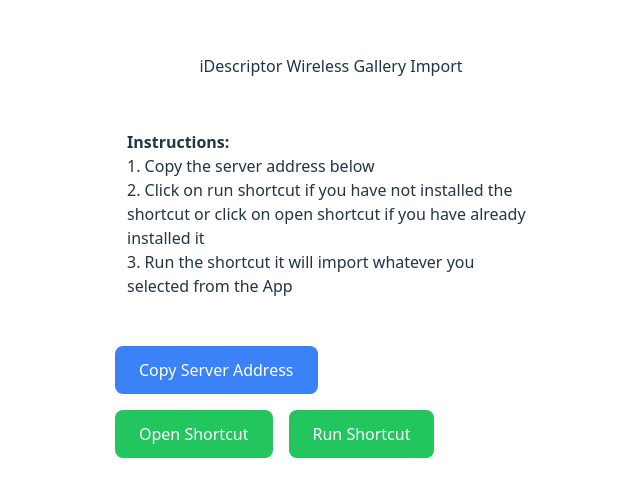
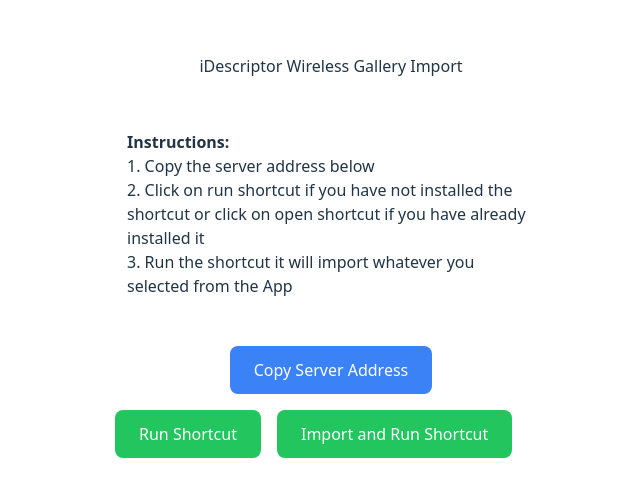
Before and after one commit to iDescriptor/idescriptor.github.io, a Nuxt app: page /import in a window 1280 px wide. Shown: the part 140-636 px from the top of the page, without its empty margins (309-949 px from the left). Built offline with nearby package versions, Linux system fonts and the light colour scheme.

Commit message:
update shortcut link

```diff
--- a/pages/import/index.vue
+++ b/pages/import/index.vue
@@ -21,23 +21,25 @@
     >
       Error: Missing URL parameters. Please scan the QR code from the app again.
     </div>
-    <button
-      class="inline-block px-6 py-3 m-2 text-base text-white no-underline transition-colors duration-200 bg-blue-500 border-none rounded-lg cursor-pointer hover:bg-blue-700"
-      @click="copyAddress"
-    >
-      {{ isCopied ? 'Copied!' : 'Copy Server Address' }}
-    </button>
+    <div class="flex justify-center">
+      <button
+        class="px-6 py-3 m-2 text-base text-white no-underline transition-colors duration-200 bg-blue-500 border-none rounded-lg cursor-pointer hover:bg-blue-700"
+        @click="copyAddress"
+      >
+        {{ isCopied ? 'Copied!' : 'Copy Server Address' }}
+      </button>
+    </div>
 
     <div class="">
       <a
-        href="https://www.icloud.com/shortcuts/19ad1427410e49b98117afe91607081b"
+        href="shortcuts://run-shortcut?name=Import%20toPhotos"
         class="inline-block px-6 py-3 m-2 text-base text-white no-underline transition-colors duration-200 bg-green-500 border-none rounded-lg cursor-pointer hover:bg-green-600"
-        >Open Shortcut</a
+        >Run Shortcut</a
       >
       <a
-        href="shortcuts://run-shortcut?name=Import%20Testing"
+        href="https://www.icloud.com/shortcuts/a3c7ea48a0b14f148d9cc83a9e646509"
         class="inline-block px-6 py-3 m-2 text-base text-white no-underline transition-colors duration-200 bg-green-500 border-none rounded-lg cursor-pointer hover:bg-green-600"
-        >Run Shortcut</a
+        >Import and Run Shortcut</a
       >
     </div>
   </div>
@@ -63,5 +65,9 @@
   const address = `http://${local}:${port}/${jsonFile}`;
 
   copy(address);
+  isCopied.value = true;
+  setTimeout(() => {
+    isCopied.value = false;
+  }, 2000);
 }
 </script>
```
